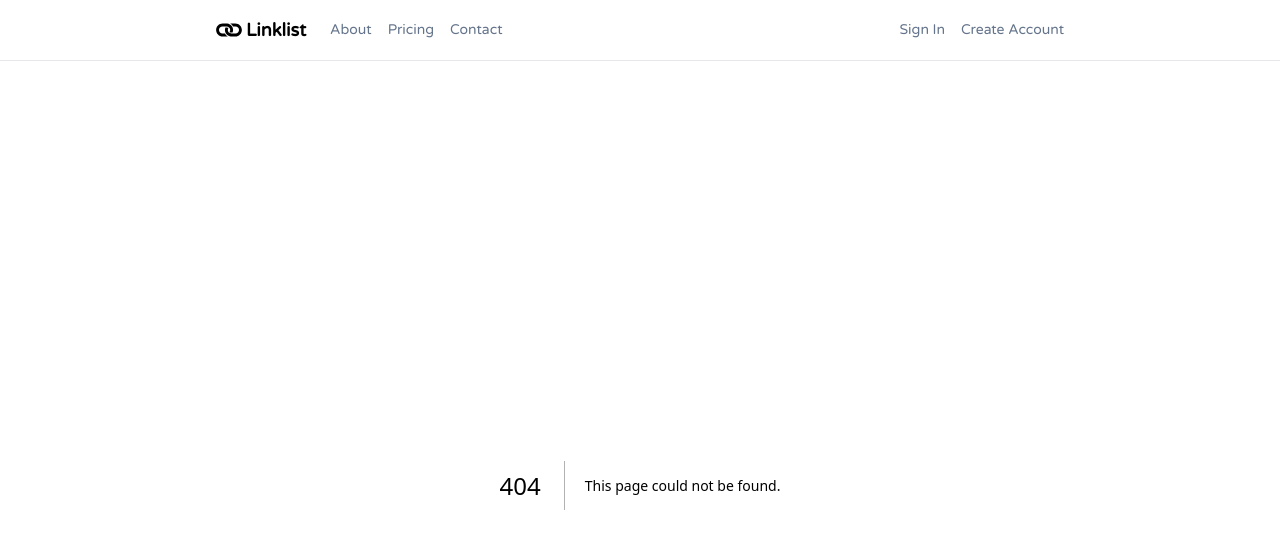
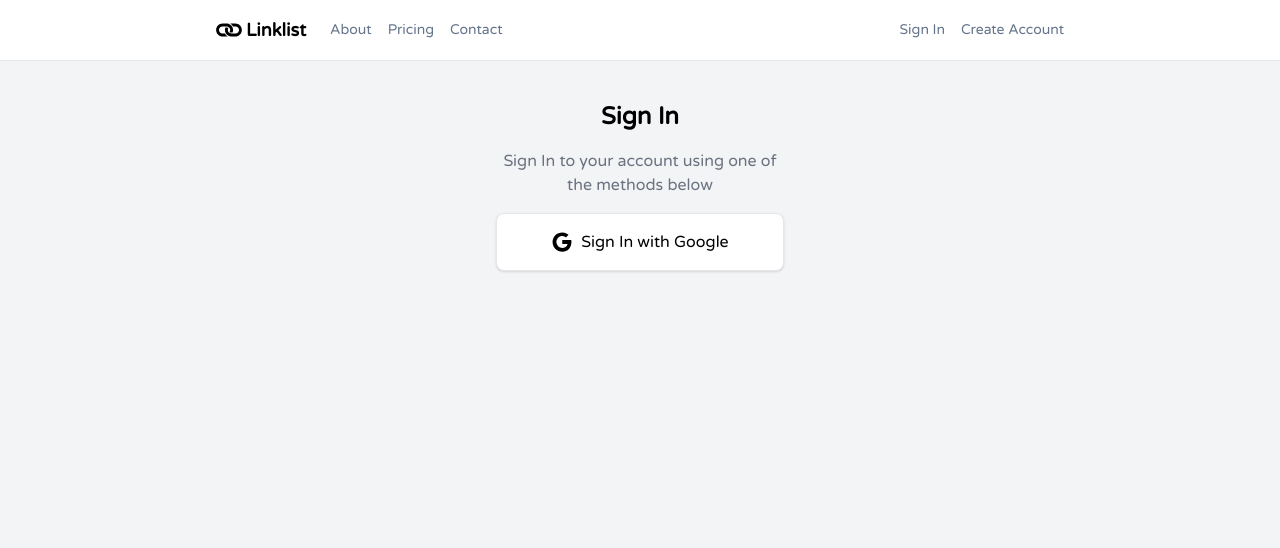
Before and after one commit to The-Naveen-Chandra/Linklist, a Next.js app: page /login in a window 1280 px wide. Before the commit this address had no page. Shown: the top 548 px of the page. Built offline with nearby package versions, Linux system fonts and the light colour scheme.

Commit message:
Dev: login page with google login button component

```diff
--- /dev/null
+++ b/src/app/login/page.tsx
@@ -0,0 +1,16 @@
+import LoginWithGoogleButton from "@/components/buttons/google-login-button";
+
+export default function LoginPage() {
+  return (
+    <div>
+      <div className="p-4 max-w-xs mx-auto">
+        <h1 className="text-2xl font-bold text-center mb-4">Sign In</h1>
+        <p className="text-center mb-4 text-gray-500">
+          Sign In to your account using one of the methods below
+        </p>
+
+        <LoginWithGoogleButton />
+      </div>
+    </div>
+  );
+}
--- /dev/null
+++ b/src/components/buttons/google-login-button.tsx
@@ -0,0 +1,19 @@
+"use client";
+
+import Image from "next/image";
+
+type Props = {};
+
+const LoginWithGoogleButton = (props: Props) => {
+  return (
+    <button
+      className="bg-white shadow text-center w-full py-4 rounded-lg flex items-center justify-center gap-2 border"
+      onClick={() => {}}
+    >
+      <Image src="/google-logo.svg" alt="Google Logo" width={22} height={22} />
+      Sign In with Google
+    </button>
+  );
+};
+
+export default LoginWithGoogleButton;
```
Also changed, not shown: public/google-logo.svg (added).
